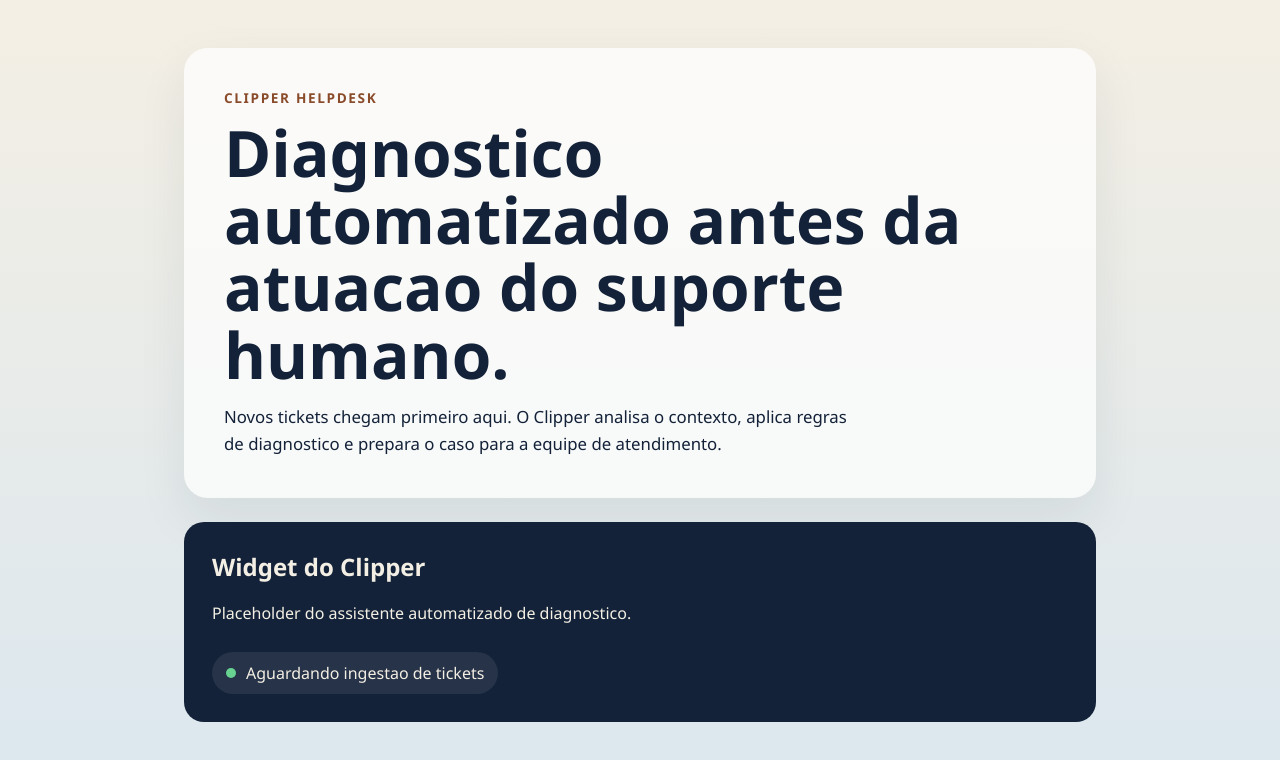
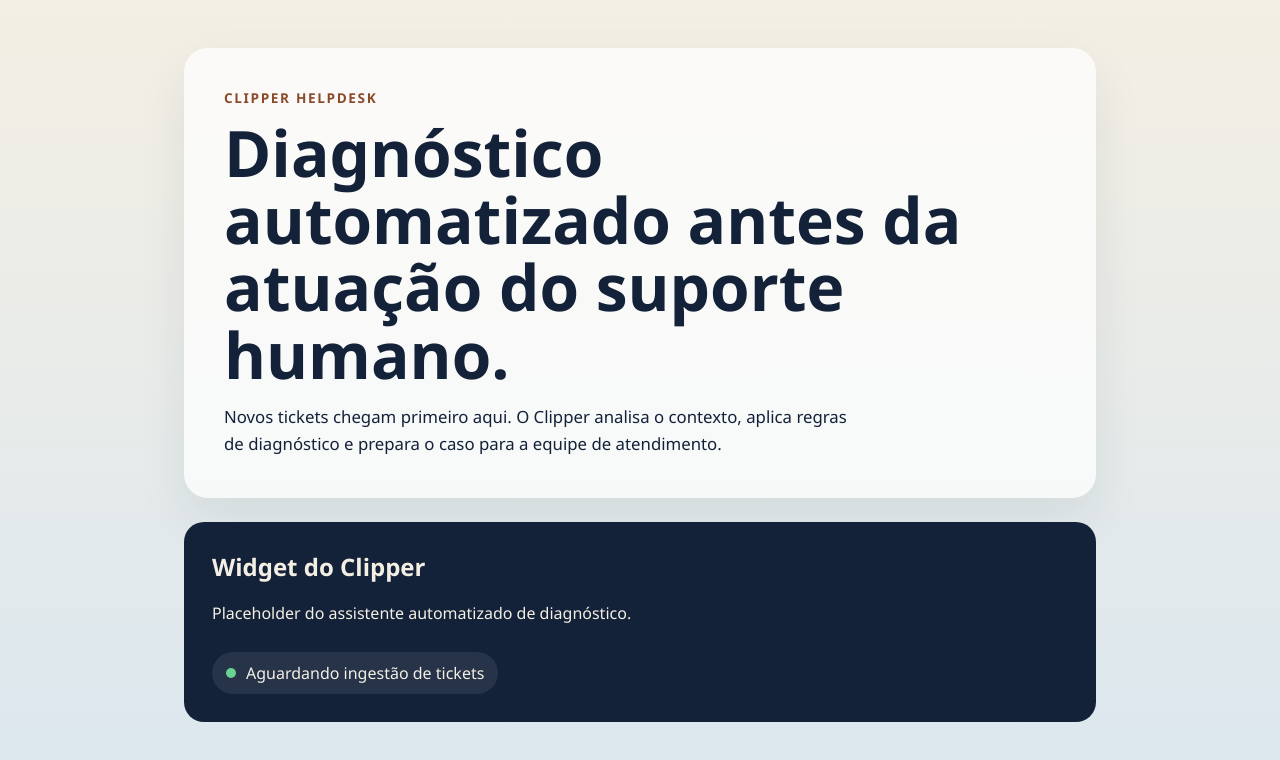
Before and after one commit to PedroCedro/Clipper-HelpDesk, a React (Vite) app in the folder frontend/: page / in a window 1280 px wide. Shown: the top 760 px of the page. Built offline with nearby package versions, Linux system fonts and the light colour scheme.

Commit message:
chore: corrigir acentuacao dos textos da interface

```diff
--- a/frontend/src/components/ClipperWidget.tsx
+++ b/frontend/src/components/ClipperWidget.tsx
@@ -2,10 +2,10 @@ export default function ClipperWidget() {
   return (
     <section className="widget">
       <h2>Widget do Clipper</h2>
-      <p>Placeholder do assistente automatizado de diagnostico.</p>
+      <p>Placeholder do assistente automatizado de diagnóstico.</p>
       <div className="widget-status">
         <span className="dot" />
-        <span>Aguardando ingestao de tickets</span>
+        <span>Aguardando ingestão de tickets</span>
       </div>
     </section>
   );
--- a/frontend/src/pages/Dashboard.tsx
+++ b/frontend/src/pages/Dashboard.tsx
@@ -5,10 +5,10 @@ export default function Dashboard() {
     <main className="dashboard">
       <section className="hero">
         <p className="eyebrow">Clipper Helpdesk</p>
-        <h1>Diagnostico automatizado antes da atuacao do suporte humano.</h1>
+        <h1>Diagnóstico automatizado antes da atuação do suporte humano.</h1>
         <p className="lead">
           Novos tickets chegam primeiro aqui. O Clipper analisa o contexto,
-          aplica regras de diagnostico e prepara o caso para a equipe de
+          aplica regras de diagnóstico e prepara o caso para a equipe de
           atendimento.
         </p>
       </section>
```
Also changed, not shown: 1 other file (tests, documents, lock files or other folders).
